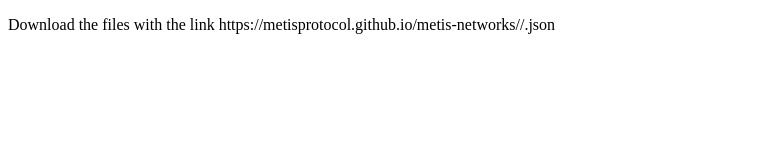
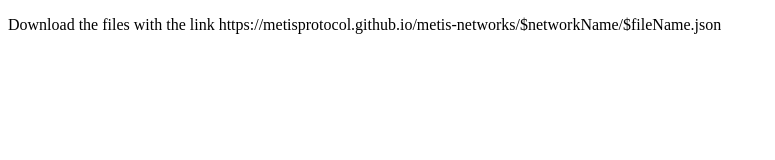
Before and after one commit to zhan-r/metis-networks, a plain HTML site: page index.html in a window 1280 px wide. Shown: the whole page, without its empty margins (0-775 px from the left). Drawn offline with Linux system fonts and the light colour scheme.

Commit message:
fix typo

```diff
--- a/index.html
+++ b/index.html
@@ -7,7 +7,8 @@
   </head>
   <body>
     <p>
-      Download the files with the link https://metisprotocol.github.io/metis-networks/<networkName>/<fileName>.json
+      Download the files with the link
+      https://metisprotocol.github.io/metis-networks/$networkName/$fileName.json
     </p>
   </body>
 </html>
```
